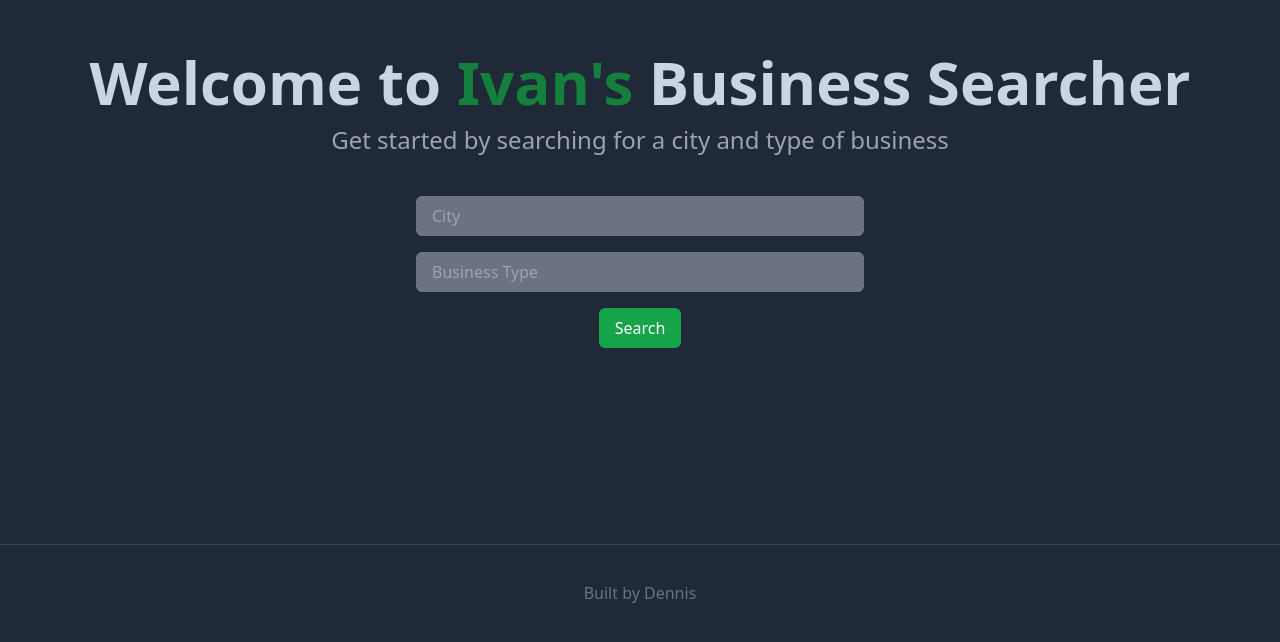
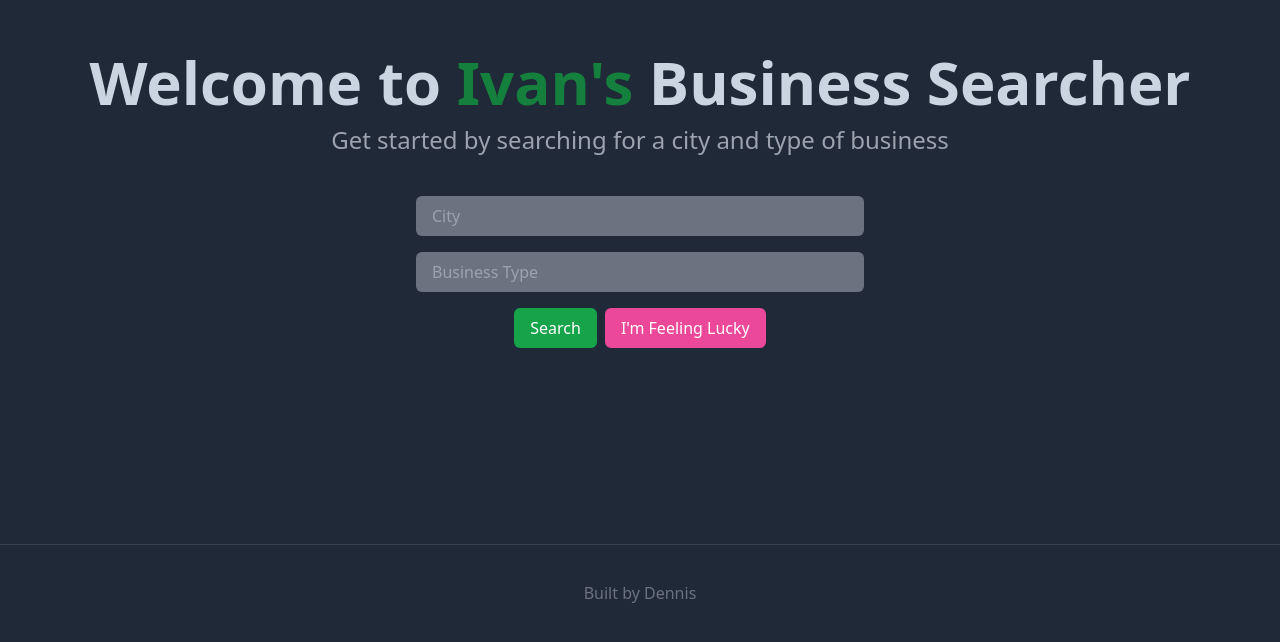
Before and after one commit to dennis-nichols/biz-searcher-frontend, a Next.js app: page / in a window 1280 px wide. Shown: the part 152-794 px from the top of the page. Built offline with nearby package versions, Linux system fonts and the light colour scheme; no server answers.

Commit message:
Updated buttons and links

```diff
--- a/components/Form.tsx
+++ b/components/Form.tsx
@@ -95,10 +95,16 @@ export default function Form({ backendBaseUrl }: Props) {
         placeholder="Business Type"
         className="w-2/4 px-4 py-2 mt-4 text-black bg-gray-500 border-gray-700 rounded-md"
       />
+      <div className="flex justify-between">
+        <FormButton loading={loading} />
+        <button className="px-4 py-2 mt-4 ml-2 text-white bg-pink-500 rounded-md hover:bg-pink-700">
+          <a href="https://www.reddit.com/r/girlsinyogapants/" target='_blank'>
+            I'm Feeling Lucky
+          </a>
+        </button>
+      </div>
 
-      <FormButton loading={loading} />
-
-      {csvLink && (
+      {!loading && csvLink && (
         <a
           href={csvLink}
           download="search-results.csv"
```
